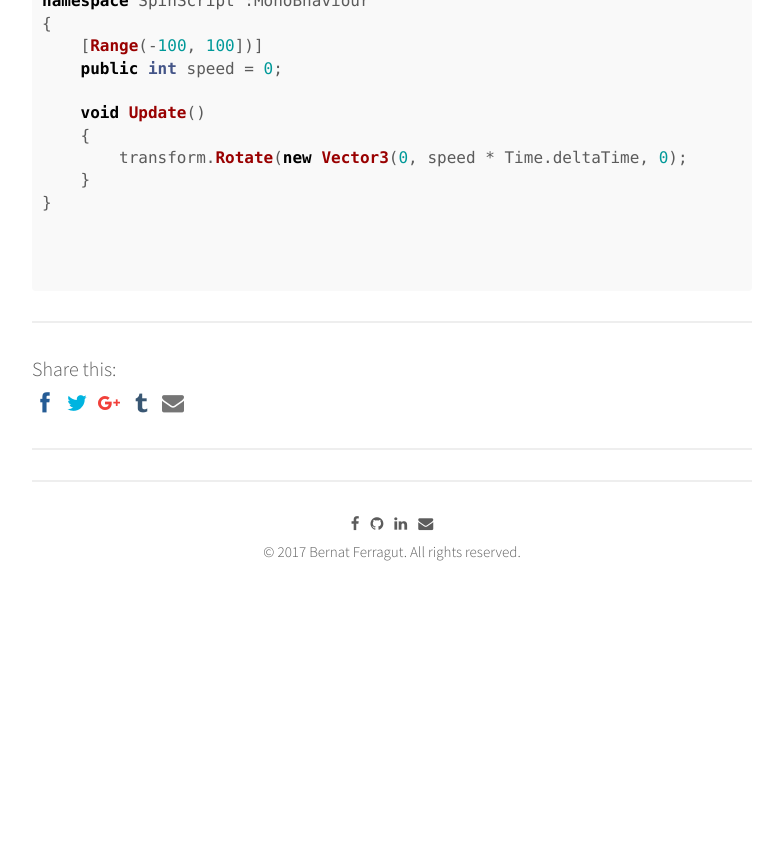
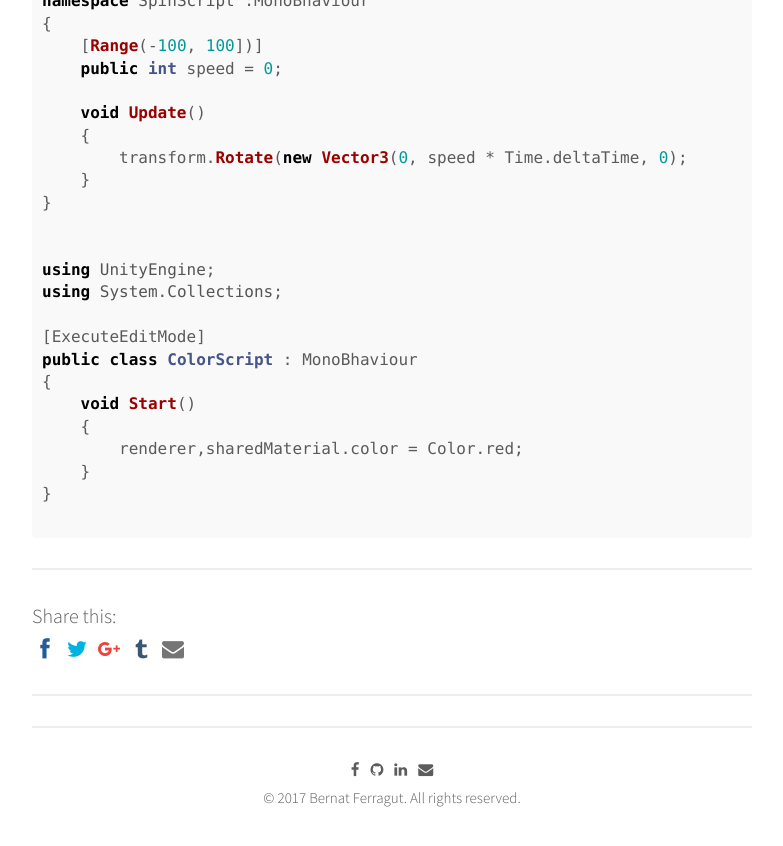
Before and after one commit to bernatferragut/FutureWeb-blog, a Jekyll site: the page built from _posts/22-12-16-VR-Scripting in Unity-2.md.md, in a window 1280 px wide and 900 px high, scrolled down 22795 px. Shown: the top 846 px of the window, without its empty margins (248-1031 px from the left). Built offline with Jekyll 4.4.1, drawn with Linux system fonts in a browser that asks for light colours; nearby versions of some CDN libraries; comment, search, counter and statistics services are not loaded; before the commit the page ends 23459 px from its top, so only the background shows below that.

Commit message:
Update 22-12-16-VR-Scripting in Unity-2.md.md
Attributes 2

````diff
--- a/_posts/22-12-16-VR-Scripting in Unity-2.md.md
+++ b/_posts/22-12-16-VR-Scripting in Unity-2.md.md
@@ -1026,5 +1026,16 @@ namespace SpinScript :MonoBhaviour
 }
 
 
+using UnityEngine;
+using System.Collections;
+
+[ExecuteEditMode]
+public class ColorScript : MonoBhaviour
+{
+    void Start()
+    {
+        renderer,sharedMaterial.color = Color.red;
+    }
+}
 
 ```
````
